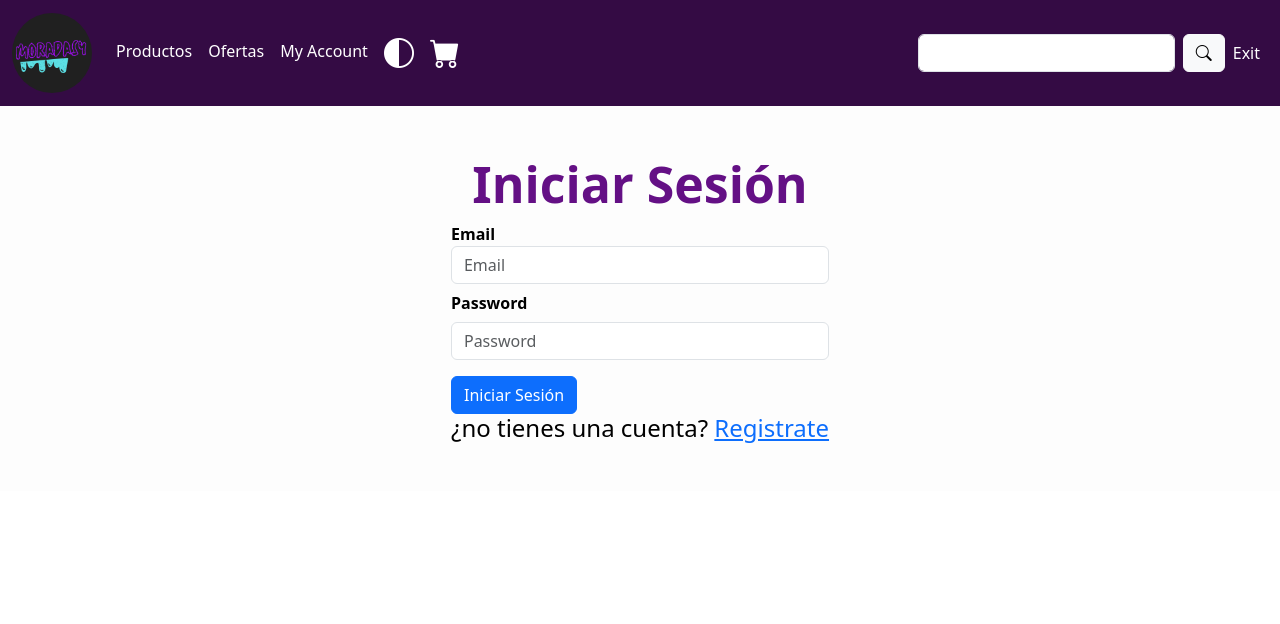
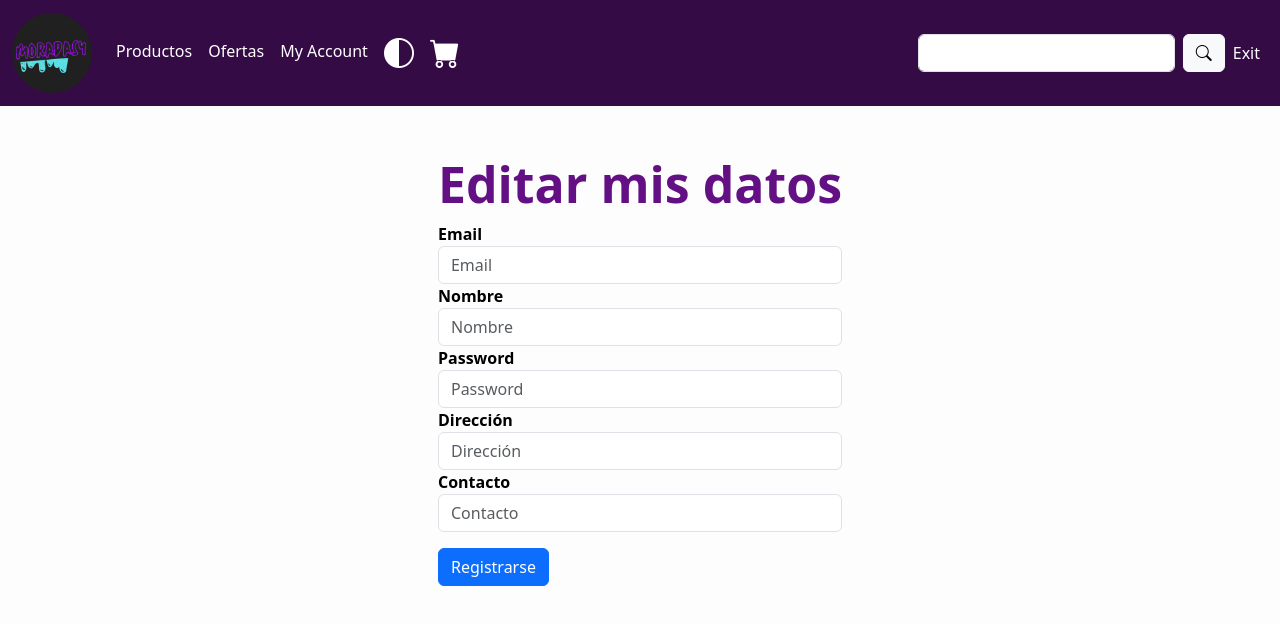
Before and after one commit to kevin-quintero110/MoradasyStore, a React (Vite) app in the folder frontend_moradasy/: page /EditarMiCuenta/1 in a window 1280 px wide. Before the commit this address led to /login. Shown: the top 624 px of the page. Built offline with nearby package versions, Linux system fonts and the light colour scheme; no server answers; sample sign-in values are in the browser's storage; a web font is replaced by a local one.

Commit message:
ajustes en mi cuenta

```diff
--- a/frontend_moradasy/src/App.jsx
+++ b/frontend_moradasy/src/App.jsx
@@ -14,6 +14,7 @@ import  { MContext }  from "./context/MContext";
 import RutaAdmin from "./context/RutaAdmin";
 import Admin from "./componentes/admin/Admin";
 import MiCuenta from "./componentes/layout/MiCuenta";
+import EditarMiCuenta from "./componentes/layout/EditarMiCuenta";
 
 
 function App() {
@@ -59,6 +60,10 @@ function App() {
       path="/mi-cuenta"
       element= {auth.auth || localStorage.getItem("token") ? <MiCuenta /> : <Navigate to="/login" />}
     />
+    <Route
+      path="/EditarMiCuenta/:id"
+      element= {auth.auth || localStorage.getItem("token") ? <EditarMiCuenta /> : <Navigate to="/login" />}
+    />
     {/* Rutas publicas */}
   <Route
     path="/productos"
--- /dev/null
+++ b/frontend_moradasy/src/componentes/layout/EditarMiCuenta.jsx
@@ -0,0 +1,153 @@
+import { useState, useEffect } from "react";
+import Swal from 'sweetalert2';
+import clienteAxios from '../../config/axios';
+import { useNavigate, useParams } from "react-router-dom";
+
+
+export default function EditarMiCuenta() {
+  const { id } = useParams();
+  const navigate = useNavigate();
+
+  const [usuario, guardarUsuario] = useState({
+    email: "",
+    nombre: "",
+    direccion: "",
+    contacto: "",
+    password: "",
+  });
+
+
+  useEffect(() => {
+    const consultarApi = async () => {
+      try {
+       const { data } = await clienteAxios.get(`/usuarios/${id}`, {
+        headers: {
+          Authorization: `Bearer ${localStorage.getItem('token')}`
+        }
+      });
+        guardarUsuario({
+          email: data.email || "",
+          nombre: data.nombre || "",
+          direccion: data.direccion || "",
+          contacto: data.contacto || "",
+          password: ""
+        });
+      } catch (error) {
+        console.error("Error al consultar el usuario:", error);
+      }
+    };
+    consultarApi();
+  }, [id]);
+
+  const actualizarState = (e) => {
+    guardarUsuario({
+      ...usuario,
+      [e.target.name]: e.target.value,
+    });
+  };
+
+
+
+  const editarUsuario = async (e) => {
+    e.preventDefault();
+
+    // Crea una copia del usuario sin el campo password si está vacío
+    const datosAEnviar = { ...usuario };
+    if (!datosAEnviar.password) {
+      delete datosAEnviar.password;
+    }
+
+    try {
+      await clienteAxios.put(`/usuarios/${id}`, datosAEnviar, {
+        headers: {
+          Authorization: `Bearer ${localStorage.getItem('token')}`
+        }
+      });
+
+      Swal.fire({
+        position: "center",
+        icon: "success",
+        title: "Tarea Exitosa!!!",
+        showConfirmButton: false,
+        timer: 1500
+      });
+
+      navigate("/mi-cuenta", { replace: true });
+    } catch (error) {
+      console.error("Error al editar el usuario:", error);
+    }
+  }
+  return (
+    <div className='login'>
+      <div className="contenedor-formulario m-5">
+        <h2 className='h1-principal'>Editar mis datos</h2>
+        <form onSubmit={editarUsuario}>
+          <div className="campo">
+            <label htmlFor='email'>Email</label>
+            <input
+              type="email"
+              name="email"
+              id='email'
+              placeholder="Email"
+              required
+              onChange={actualizarState}
+              autoComplete='email'
+              className='form-control'
+              value={usuario.email}
+            />
+          </div>
+          <div className="campo">
+            <label htmlFor='nombre'>Nombre</label>
+            <input
+              type="text"
+              name="nombre"
+              id='nombre'
+              placeholder="Nombre"
+              required
+              onChange={actualizarState}
+              className='form-control'
+              value={usuario.nombre}
+            />
+          </div>
+          <div className="campo">
+            <label htmlFor='password'>Password</label>
+            <input
+              type="password"
+              name="password"
+              id="password"
+              placeholder="Password"
+              onChange={actualizarState}
+              className="form-control"
+              value={usuario.password}
+            />
+          </div>
+          <div className="campo">
+            <label htmlFor='direccion'>Dirección</label>
+            <input
+              type="text"
+              name="direccion"
+              id='direccion'
+              placeholder="Dirección"
+              onChange={actualizarState}
+              className='form-control'
+              value={usuario.direccion}
+            />
+          </div>
+          <div className="campo">
+            <label htmlFor='contacto'>Contacto</label>
+            <input
+              type="text"
+              name="contacto"
+              id='contacto'
+              placeholder="Contacto"
+              onChange={actualizarState}
+              className='form-control'
+              value={usuario.contacto}
+            />
+          </div>
+          <input type="submit" value="Registrarse" className="btn btn-primary mt-3" />
+        </form>
+      </div>
+    </div>
+  );
+}
--- a/frontend_moradasy/src/componentes/layout/MiCuenta.jsx
+++ b/frontend_moradasy/src/componentes/layout/MiCuenta.jsx
@@ -1,6 +1,7 @@
 import { useEffect, useState } from "react";
 import { jwtDecode } from "jwt-decode";
 import clienteAxios from "../../config/axios";
+import { Link } from 'react-router-dom';
 
 function MiCuenta() {
   const [usuario, setUsuario] = useState({});
@@ -40,11 +41,18 @@ function MiCuenta() {
           <li><strong>Nombre:</strong> {usuario.nombre}</li>
           <li><strong>Dirección:</strong> {usuario.direccion}</li>
           <li><strong>Contacto:</strong> {usuario.contacto}</li>
-          <li><strong>Rol:</strong> {usuario.rol}</li>
         </ul>
       ) : (
         <p>No hay datos de usuario.</p>
       )}
+
+      <Link to={`/EditarMiCuenta/${usuario._id}`} >Editar datos</Link>
+
+
+      <div>
+        <h2>Pedidos Realizados</h2>
+
+      </div>
     </div>
   );
 }
```
Also changed, not shown: 2 other files (tests, documents, lock files or other folders).
